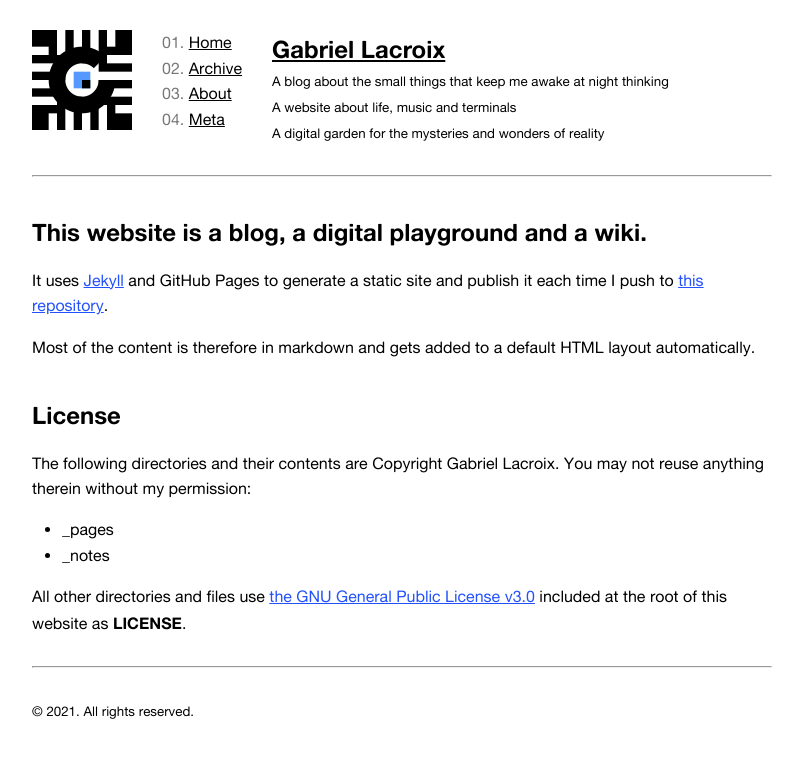
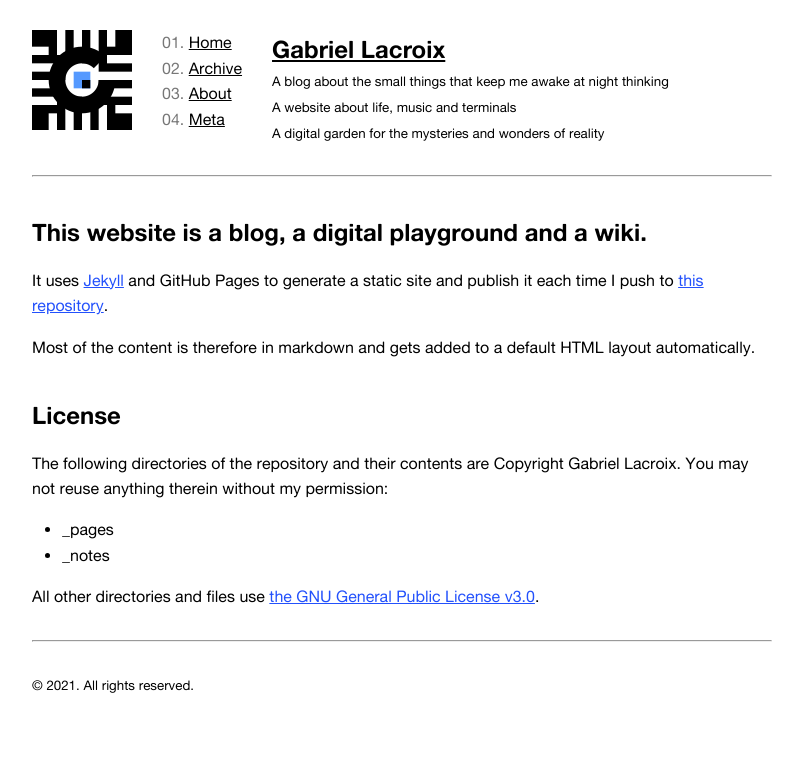
Before and after one commit to Gadiguibou/gadiguibou.github.io, a Jekyll site: the page built from _pages/meta.md, in a window 1280 px wide. Shown: the top 758 px of the page, without its empty margins (238-1041 px from the left). Built offline with Jekyll 4.4.1, drawn with Linux system fonts in a browser that asks for light colours.

Commit message:
Update meta

```diff
--- a/_pages/meta.md
+++ b/_pages/meta.md
@@ -10,9 +10,9 @@ Most of the content is therefore in markdown and gets added to a default HTML la
 
 ## License
 
-The following directories and their contents are Copyright Gabriel Lacroix. You may not reuse anything therein without my permission:
+The following directories of the repository and their contents are Copyright Gabriel Lacroix. You may not reuse anything therein without my permission:
 
 - _pages
 - _notes
 
-All other directories and files use [the GNU General Public License v3.0](/LICENSE) included at the root of this website as **LICENSE**.
+All other directories and files use [the GNU General Public License v3.0](https://www.gnu.org/licenses/gpl-3.0.en.html).
```
